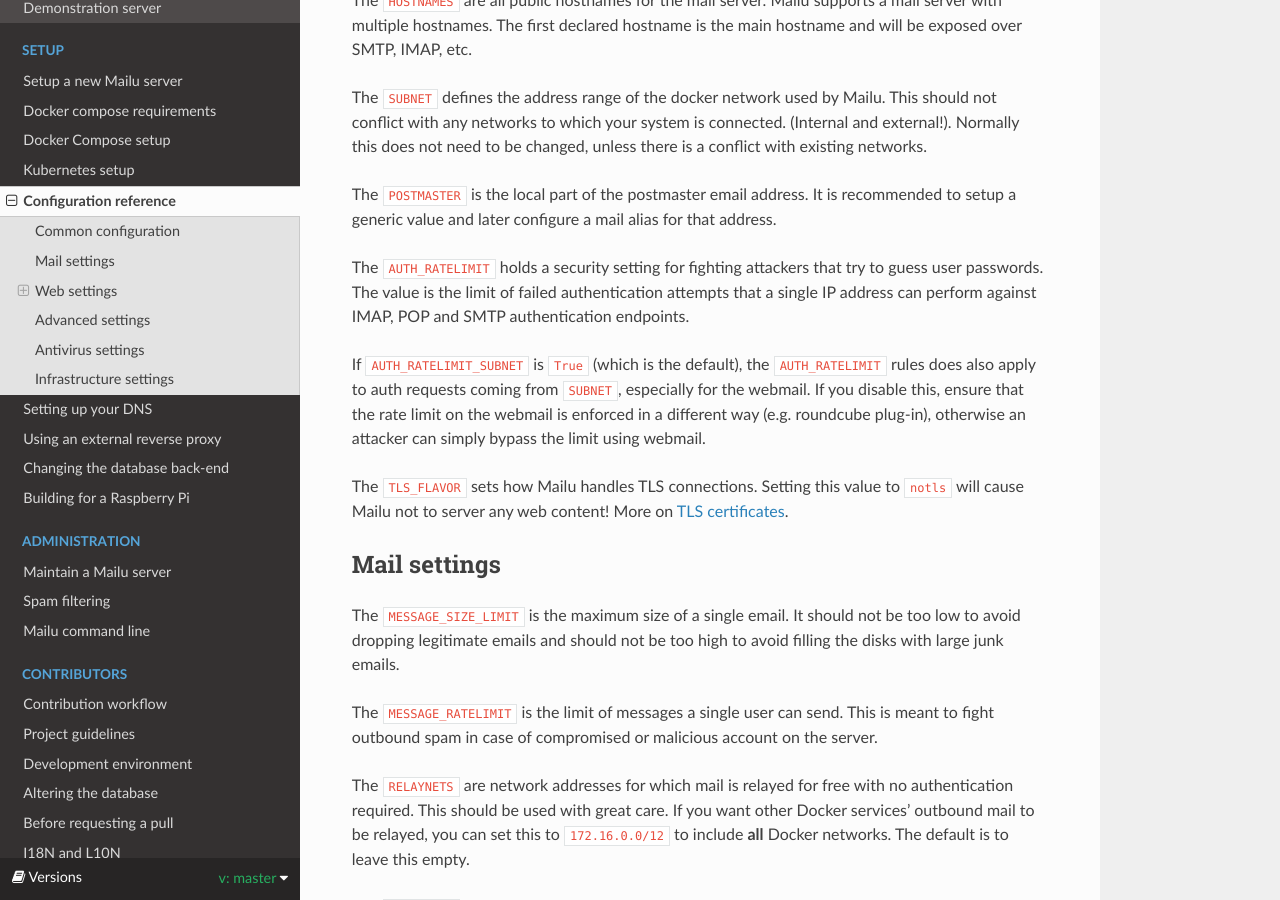
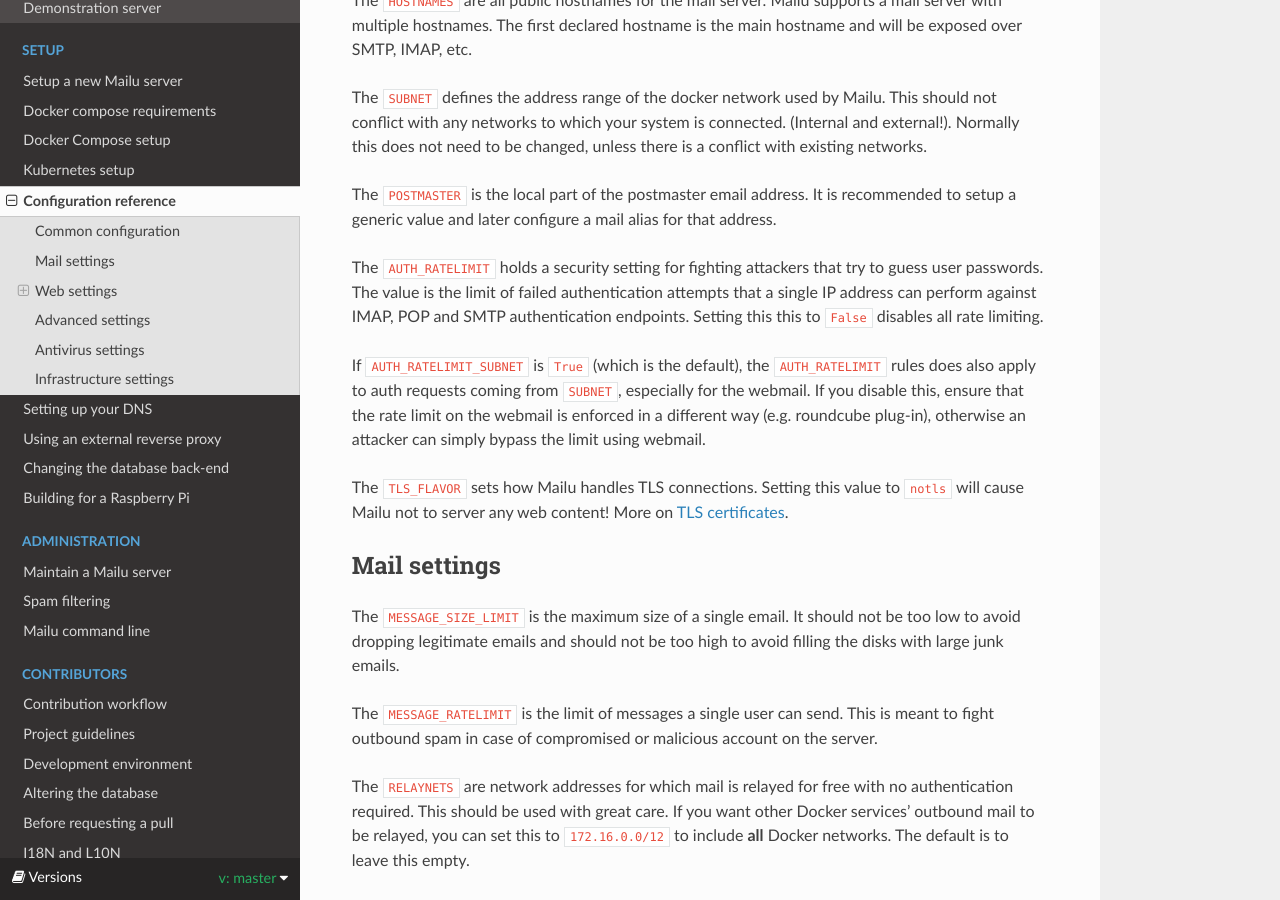
Before and after one commit to Mailu/Mailu, a Sphinx documentation site: the page built from docs/configuration.rst, in a window 1280 px wide and 900 px high, scrolled down 673 px. Built offline with Sphinx 7.4.7 and the Read the Docs theme 2.0.0, drawn with Linux system fonts in a browser that asks for light colours; formulas are drawn with MathJax 3.

Commit message:
disable rate limiting via AUTH_RATELIMIT=False

```diff
--- a/docs/configuration.rst
+++ b/docs/configuration.rst
@@ -40,6 +40,7 @@ address.
 The ``AUTH_RATELIMIT`` holds a security setting for fighting attackers that
 try to guess user passwords. The value is the limit of failed authentication attempts
 that a single IP address can perform against IMAP, POP and SMTP authentication endpoints.
+Setting this this to ``False`` disables all rate limiting.
 
 If ``AUTH_RATELIMIT_SUBNET`` is ``True`` (which is the default), the ``AUTH_RATELIMIT``
 rules does also apply to auth requests coming from ``SUBNET``, especially for the webmail.
```
Also changed, not shown: docs/swarm/master/README.md (+4 -0 lines), 1 other file.
